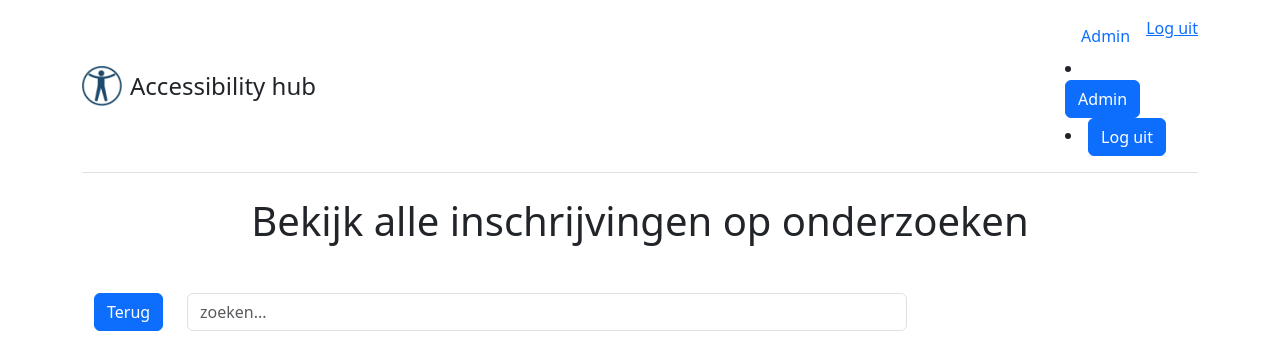
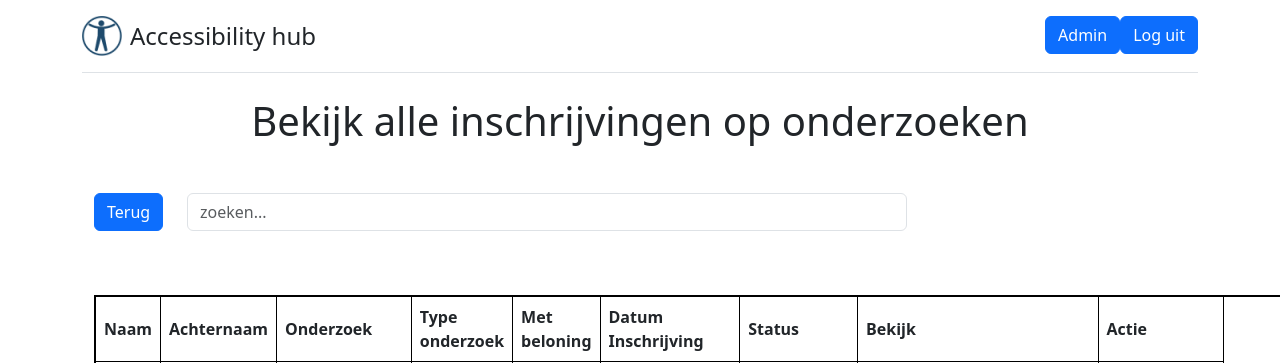
Before and after one commit to Wout-0981216/WP3-API-Testing, a Flask app: page /ervaringsdeskundige_all_inschrijvingen in a window 1280 px wide; the page is wider, and only the part inside the window is pictured. Shown: the top 363 px of that part. Run offline with Flask 3, Linux system fonts and the light colour scheme; the visitor is signed in with stand-in values (Sample User, id 1); data comes from the database, SQL or seed files in the repository; some libraries are stand-ins or nearby versions.

Commit message:
header fix

```diff
--- a/main/templates/header.html
+++ b/main/templates/header.html
@@ -14,34 +14,30 @@
         {% if request.path not in [url_for('auth.index'), url_for('auth.login_page'), url_for('auth.registration'), url_for('auth.login_beheerder'), url_for('auth.login_evd'), url_for('auth.login_evd_new')] %}
             <nav>
                 <ul class="nav nav-pills">
-                    {% if request.path not in [url_for('ervaringsdeskundige.ervaringsdeskundige_onderzoek_overzicht'), url_for('ervaringsdeskundige.view_account_details')] %}
-                        <li><a href="{{ url_for('admin.admin_page') }}" class="nav-link">Admin</a></li>
+                    {% if request.path not in [url_for('ervaringsdeskundige.ervaringsdeskundige_onderzoek_overzicht'), url_for('ervaringsdeskundige.view_account_details'), url_for('ervaringsdeskundige.update_account')] %}
+                    <li class="nav-item">
+                        <div class="mr-10">
+                            <button type="button" class="btn btn-primary" onclick="window.location='{{ url_for('admin.admin_page') }}'">Admin</button>
+                        </div>
+                    </li>
                     {% endif %}
+
                     {% if request.path in [url_for('ervaringsdeskundige.ervaringsdeskundige_onderzoek_overzicht')]%}
                     <li class="nav-item">
                         <a href="{{ url_for('ervaringsdeskundige.view_account_details') }}" class="btn btn-primary mb-3">Account overzicht</a>
                     </li>
                     {% endif %}
+
                     {% if request.path in [url_for('ervaringsdeskundige.view_account_details')]%}
                     <li class="nav-item">
                         <a href="{{ url_for('ervaringsdeskundige.ervaringsdeskundige_onderzoek_overzicht') }}" class="btn btn-primary mb-3">Terug</a>
                     </li>
                     {% endif %}
+
                     <li class="nav-item">
-                        <a href="{{ url_for('auth.logout') }}">Log uit</a>
+                        <button type="button" class="btn btn-primary" onclick="window.location='{{ url_for('auth.logout') }}'">Log uit</button>
                     </li>
                 </ul>
-                    {% if request.path not in [url_for('ervaringsdeskundige.ervaringsdeskundige_onderzoek_overzicht')] %}
-        <li class="nav-item">
-            <div class="mr-10">
-                <button type="button" class="btn btn-primary" onclick="window.location='{{ url_for('admin.admin_page') }}'">Admin</button>
-            </div>
-        </li>
-    {% endif %}
-    <li class="nav-item">
-        <button type="button" class="btn btn-primary" onclick="window.location='{{ url_for('auth.logout') }}'">Log uit</button>
-    </li>
-</ul>
             </nav>
         {% endif %}
     </header>
```
